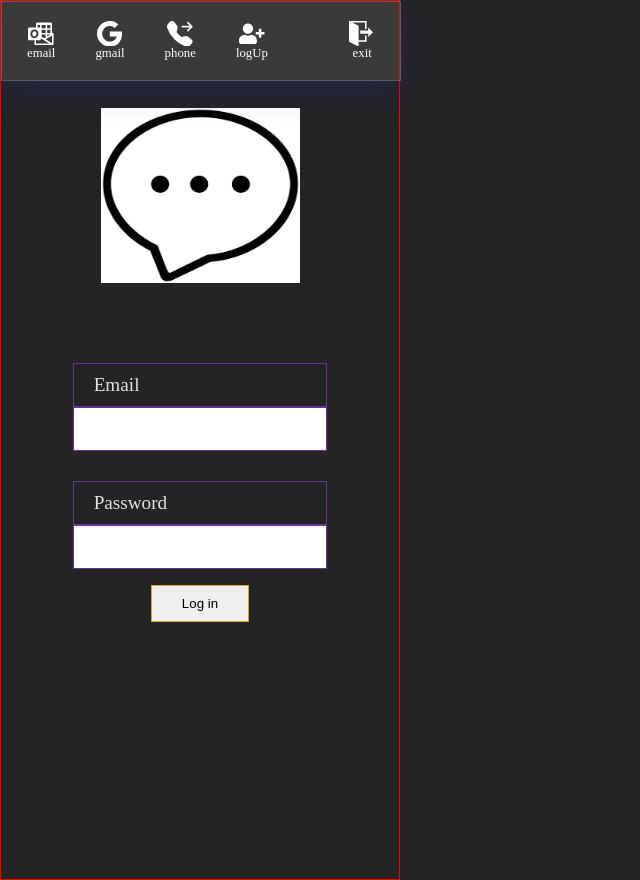
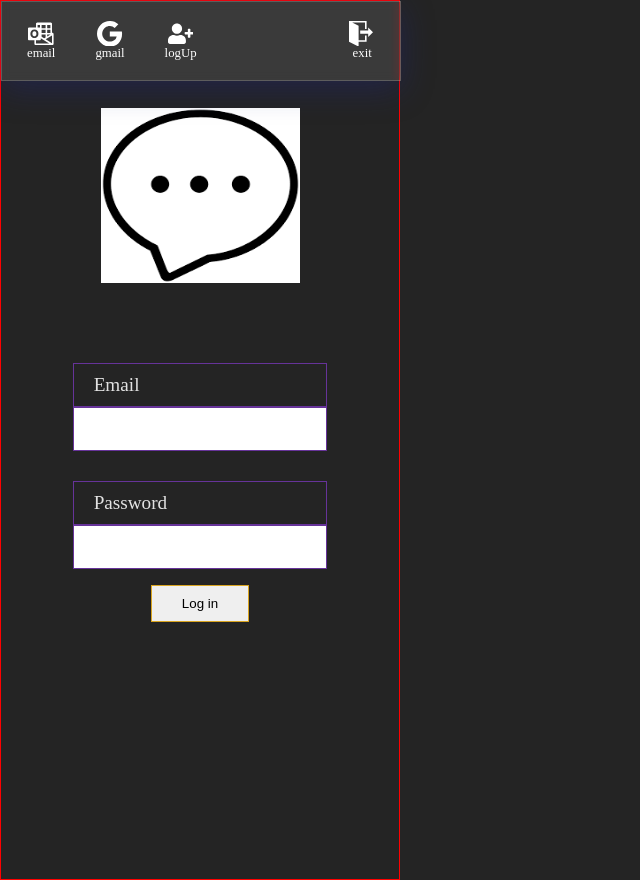
Before and after one commit to AngelDarco/chat-app, a React (Vite) app: page /email in a window 1280 px wide. Shown: the whole page, without its empty margins (0-640 px from the left). Built offline with nearby package versions, Linux system fonts and the light colour scheme; no server answers.

Commit message:
:hammer: new header routes and protected routes created

```diff
--- a/src/components/header/Header.tsx
+++ b/src/components/header/Header.tsx
@@ -5,7 +5,7 @@ import { ImExit } from 'react-icons/im';
 import { FaUser, FaUserPlus } from 'react-icons/fa';
 import { HiChatBubbleLeftRight } from 'react-icons/hi2';
 import { VscSignIn } from 'react-icons/vsc';
-import { BsFillTelephoneForwardFill, BsGoogle } from 'react-icons/bs';
+import { BsGoogle } from 'react-icons/bs';
 import { SiMicrosoftoutlook } from 'react-icons/si';
 import { Link } from 'react-router-dom';
 
@@ -70,11 +70,6 @@ export const headerLogin:icons[] = [
 		userName: 'gmail'
 	},
 	{
-		path: '/phone',
-		icon: <BsFillTelephoneForwardFill/>,
-		userName: 'phone'
-	},
-	{
 		path: '/register',
 		icon: <FaUserPlus />,
 		userName: 'logUp'
```
Also changed, not shown: src/routes/ProtectedRoutes.tsx (added, +14 -0 lines).
